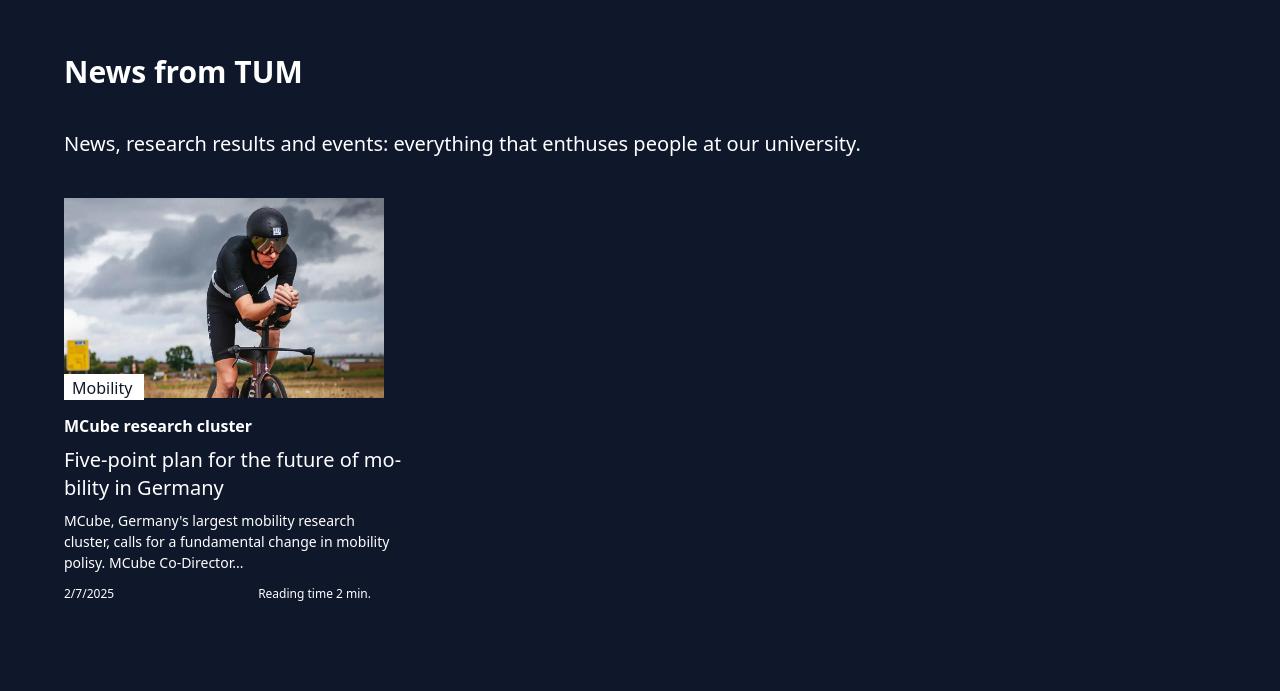
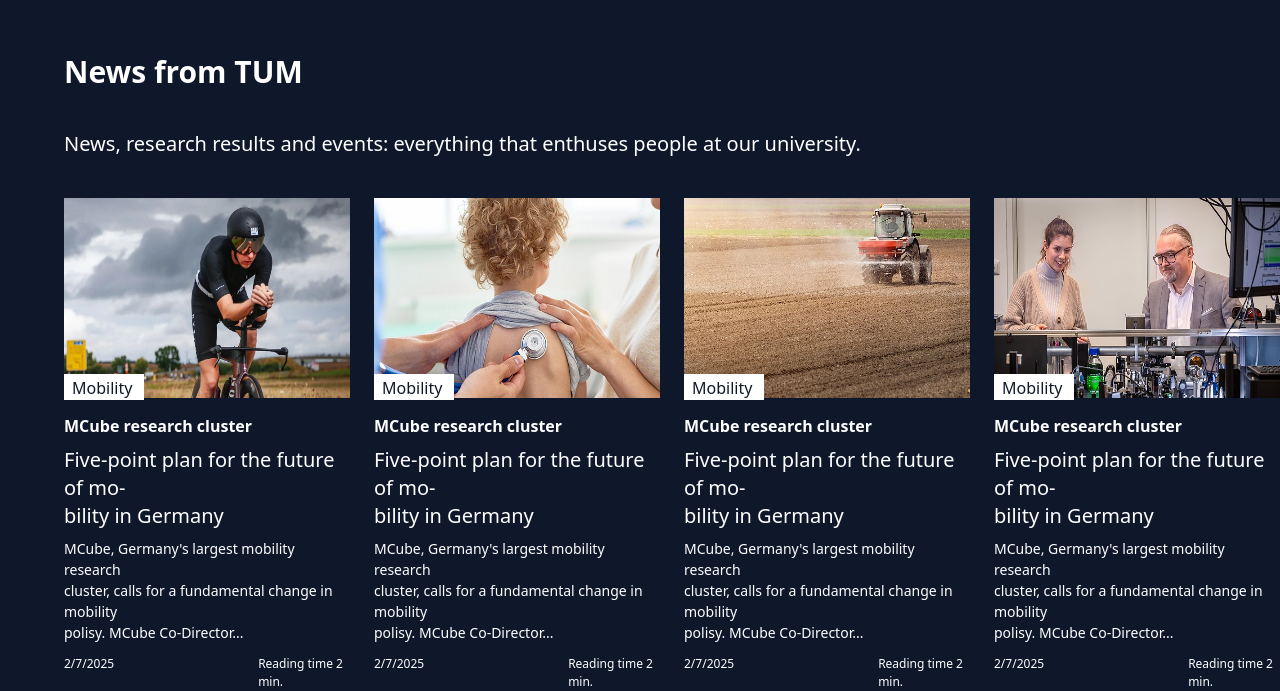
Before and after one commit to dondou21/tum, a website: page public/index.html in a window 1280 px wide. Shown: the part 730-1421 px from the top of the page. Before the commit the page ends 1333 px from the top, so only its background shows below. Drawn offline with Linux system fonts and the light colour scheme; grey boxes are pictures that could not be loaded.

Commit message:
The rest of news_images added

```diff
--- a/public/index.html
+++ b/public/index.html
@@ -58,10 +58,59 @@
     </div>
 
     <!-- Four Articles  -->
-    <div>
+    <div class="flex gap-6">
         <!-- Boxes -->
+         <!-- Boxe1 -->
         <div class="text-white">
             <img class="news_image" src="./images/csm_262_Beitragsbild_2_Christian-Schiwek-1200x1200_8541abe7cf.jpg" alt="Biker" srcset="">
+            <p class="title" >Mobility</p>
+            <!-- Subtitle -->
+             <p class="pt-4 pb-2 font-bold">MCube research cluster</p>
+             <h3 class="text-xl font-medium">Five-point plan for the future of mo- <br>bility in Germany</h3>
+            <p class="text-[14px] font-light pt-2" >MCube, Germany's largest mobility research  <br> cluster, calls for a fundamental change in mobility <br>polisy. MCube Co-Director...</p>
+
+            <!-- News box footer -->
+            <div class="flex font-medium text-[12px] pt-3">
+                <p>2/7/2025</p>
+                <p class="ml-36">Reading time 2 min.</p>
+            </div>
+        </div>
+
+         <!-- Boxe2 -->
+         <div class="text-white">
+            <img class="news_image" src="./images/csm_250206_iStock-849176722_eff7dda0b4.jpg" alt="Hospital" srcset="">
+            <p class="title" >Mobility</p>
+            <!-- Subtitle -->
+             <p class="pt-4 pb-2 font-bold">MCube research cluster</p>
+             <h3 class="text-xl font-medium">Five-point plan for the future of mo- <br>bility in Germany</h3>
+            <p class="text-[14px] font-light pt-2" >MCube, Germany's largest mobility research  <br> cluster, calls for a fundamental change in mobility <br>polisy. MCube Co-Director...</p>
+
+            <!-- News box footer -->
+            <div class="flex font-medium text-[12px] pt-3">
+                <p>2/7/2025</p>
+                <p class="ml-36">Reading time 2 min.</p>
+            </div>
+        </div>
+
+         <!-- Boxe3 -->
+         <div class="text-white">
+            <img class="news_image" src="./images/csm_25250204_Traktor_fd0ee4bc31.jpg" alt="Tractor" srcset="">
+            <p class="title" >Mobility</p>
+            <!-- Subtitle -->
+             <p class="pt-4 pb-2 font-bold">MCube research cluster</p>
+             <h3 class="text-xl font-medium">Five-point plan for the future of mo- <br>bility in Germany</h3>
+            <p class="text-[14px] font-light pt-2" >MCube, Germany's largest mobility research  <br> cluster, calls for a fundamental change in mobility <br>polisy. MCube Co-Director...</p>
+
+            <!-- News box footer -->
+            <div class="flex font-medium text-[12px] pt-3">
+                <p>2/7/2025</p>
+                <p class="ml-36">Reading time 2 min.</p>
+            </div>
+        </div>
+
+         <!-- Boxe4 -->
+         <div class="text-white">
+            <img class="news_image" src="./images/csm_20250109_Prof.Hauer_AH_880327_f5cb9f206a.jpg" alt="Technology" srcset="">
             <p class="title" >Mobility</p>
             <!-- Subtitle -->
              <p class="pt-4 pb-2 font-bold">MCube research cluster</p>
```
Also changed, not shown: public/output.css.
